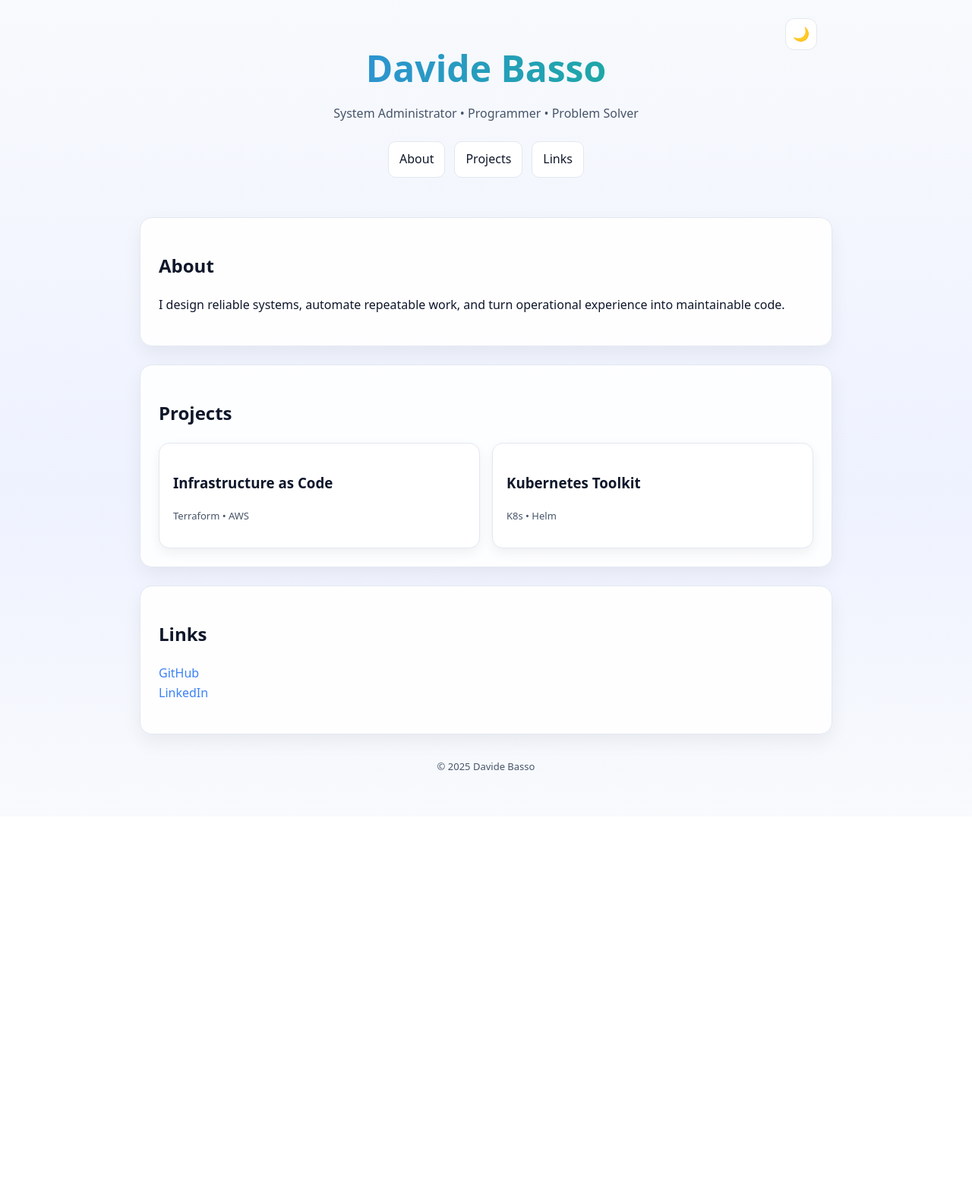
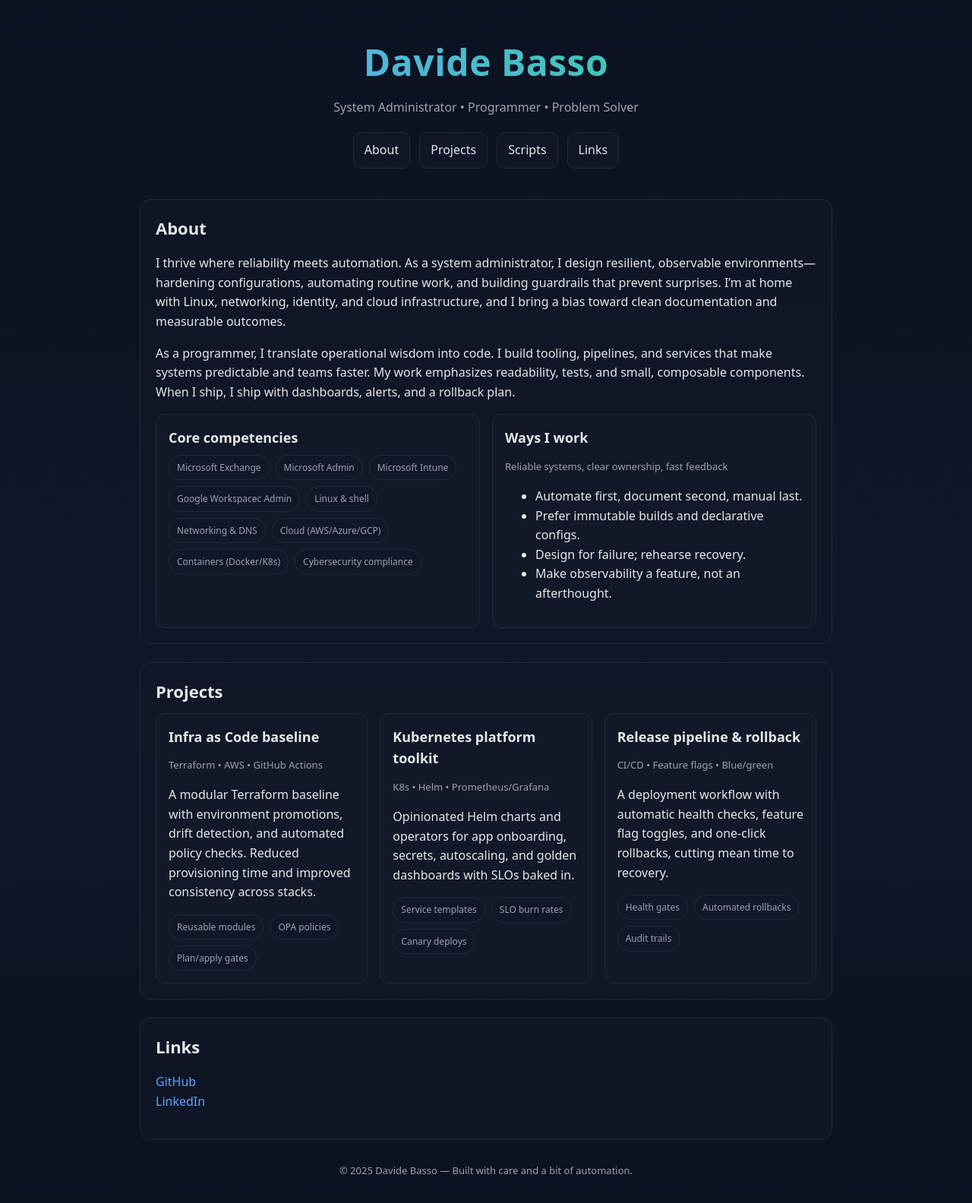
Before and after one commit to Nebel01/davidebasso.me, a plain HTML site: page index.html in a window 1280 px wide. Shown: the part 20-1604 px from the top of the page at 76% size. Before the commit the page ends 1095 px from the top, so only its background shows below. Drawn offline with Linux system fonts and the light colour scheme.

Commit message:
Restored a previous version

```diff
--- a/index.html
+++ b/index.html
@@ -6,45 +6,23 @@
   <title>Davide Basso — Portfolio</title>
   <meta name="description" content="Davide Basso's portfolio — System Administrator and more." />
   <style>
-
-    /* =========================
-       THEME VARIABLES
-       ========================= */
     :root {
-      --bg-gradient: linear-gradient(180deg, #f8fafc 0%, #eef2ff 60%, #f8fafc 100%);
-      --card: #ffffff;
-      --text: #0f172a;
-      --muted: #475569;
-      --accent: #3b82f6;
-      --accent-2: #10b981;
-      --border: #e2e8f0;
-      --shadow: rgba(15, 23, 42, 0.06);
-    }
-
-    [data-theme="dark"] {
-      --bg-gradient: linear-gradient(180deg, #0b1220 0%, #0f172a 60%, #0b1220 100%);
+      --bg: #0f172a;
       --card: #111827;
       --text: #e5e7eb;
       --muted: #9ca3af;
       --accent: #60a5fa;
       --accent-2: #34d399;
       --border: #1f2937;
-      --shadow: rgba(0, 0, 0, 0.4);
     }
-
-    /* =========================
-       BASE STYLES
-       ========================= */
 
     * { box-sizing: border-box; }
     html, body { margin: 0; padding: 0; }
-
     body {
-      font-family: system-ui, -apple-system, Segoe UI, Roboto, Helvetica, Arial, sans-serif;
-      background: var(--bg-gradient);
+      font-family: system-ui, -apple-system, Segoe UI, Roboto, Helvetica, Arial, "Apple Color Emoji", "Segoe UI Emoji";
+      background: linear-gradient(180deg, #0b1220 0%, #0f172a 60%, #0b1220 100%);
       color: var(--text);
       line-height: 1.6;
-      transition: background 300ms ease, color 300ms ease;
     }
 
     .container {
@@ -53,71 +31,32 @@
       padding: 24px;
     }
 
-    /* =========================
-       HEADER
-       ========================= */
-
     header {
-      position: relative;
-      padding: 48px 0 20px;
+      padding: 40px 0 16px;
       text-align: center;
     }
 
 .name {
   font-size: clamp(28px, 5vw, 48px);
   font-weight: 800;
+  letter-spacing: 0.5px;
   margin: 0;
+
   background: linear-gradient(90deg, var(--accent), var(--accent-2));
-      -webkit-background-clip: text;
-      background-clip: text;
-      color: transparent;
+  background-clip: text;            /* Firefox + modern browsers */
+  -webkit-background-clip: text;    /* Chrome/Safari */
+  color: transparent;               /* lets the background show through the glyphs */
 }
+
 
     .tagline {
       margin: 8px 0 0;
       color: var(--muted);
+      font-size: 16px;
     }
 
-    /* =========================
-       THEME TOGGLE
-       ========================= */
-
-    .theme-toggle {
-      position: absolute;
-      top: 20px;
-      right: 20px;
-      width: 42px;
-      height: 42px;
-      border-radius: 12px;
-      border: 1px solid var(--border);
-      background: var(--card);
-      color: var(--text);
-      cursor: pointer;
-      display: grid;
-      place-items: center;
-      font-size: 18px;
-      transition: border-color 120ms ease;
-    }
-
-    .theme-toggle:hover {
-      border-color: var(--accent);
-    }
-
-    .theme-icon {
-      display: inline-block;
-      transition: transform 400ms ease;
-    }
-
-    .theme-icon.rotate {
-      transform: rotate(360deg);
-    }
-
-    /* =========================
-       NAV
-       ========================= */
-
     nav {
-      margin-top: 24px;
+      margin-top: 20px;
       display: flex;
       gap: 12px;
       justify-content: center;
@@ -125,159 +64,232 @@
     }
 
     nav a {
+      display: inline-block;
       padding: 10px 14px;
       border: 1px solid var(--border);
       border-radius: 10px;
       color: var(--text);
       text-decoration: none;
-      background-color: var(--card);
-      transition: all 120ms ease;
+      background-color: rgba(17, 24, 39, 0.7);
+      transition: transform 120ms ease, border-color 120ms ease, background-color 120ms ease;
     }
 
     nav a:hover {
       transform: translateY(-2px);
       border-color: var(--accent);
+      background-color: rgba(17, 24, 39, 0.9);
     }
-
-    /* =========================
-       CONTENT
-       ========================= */
 
     main {
       display: grid;
       gap: 24px;
-      margin-top: 32px;
+      margin-top: 24px;
     }
 
     section {
-      background-color: color-mix(in srgb, var(--card) 90%, transparent);
+      background-color: rgba(17, 24, 39, 0.6);
       border: 1px solid var(--border);
-      border-radius: 16px;
-      padding: 24px;
-      box-shadow: 0 10px 25px var(--shadow);
+      border-radius: 14px;
+      padding: 20px;
+      backdrop-filter: blur(4px);
+    }
+
+    section h2 {
+      margin: 0 0 10px;
+      font-size: 22px;
     }
 
     .grid {
       display: grid;
       grid-template-columns: repeat(auto-fit, minmax(260px, 1fr));
       gap: 16px;
-      margin-top: 12px;
+      margin-top: 8px;
     }
 
     .card {
       background-color: var(--card);
       border: 1px solid var(--border);
-      border-radius: 14px;
-      padding: 18px;
-      box-shadow: 0 6px 16px var(--shadow);
+      border-radius: 12px;
+      padding: 16px;
+    }
+
+    .card h3 {
+      margin: 0 0 8px;
+      font-size: 18px;
     }
 
     .meta {
       color: var(--muted);
       font-size: 13px;
+      margin-bottom: 8px;
+    }
+
+    ul.inline {
+      list-style: none;
+      padding: 0;
+      margin: 8px 0 0;
+      display: flex;
+      flex-wrap: wrap;
+      gap: 8px;
+    }
+
+    ul.inline li {
+      padding: 6px 10px;
+      border: 1px solid var(--border);
+      border-radius: 999px;
+      font-size: 12px;
+      color: var(--muted);
+      background-color: rgba(15, 23, 42, 0.7);
     }
 
     .links a {
       color: var(--accent);
       text-decoration: none;
-      font-weight: 500;
+      border-bottom: 1px dashed transparent;
+      transition: border-color 120ms ease;
     }
 
     .links a:hover {
-      text-decoration: underline;
+      border-color: var(--accent);
     }
 
     footer {
       text-align: center;
       color: var(--muted);
       font-size: 13px;
-      padding: 32px 0;
+      padding: 30px 0;
+    }
+
+    /* Accessibility: focus outlines */
+    a:focus-visible, button:focus-visible {
+      outline: 2px solid var(--accent);
+      outline-offset: 2px;
+      border-radius: 6px;
     }
   </style>
 </head>
-
 <body>
   <div class="container">
-    <header>
-      <button class="theme-toggle" id="themeToggle" aria-label="Toggle theme">
-        <span class="theme-icon" id="themeIcon">🌙</span>
-      </button>
-
+    <header role="banner">
       <h1 class="name">Davide Basso</h1>
       <p class="tagline">System Administrator • Programmer • Problem Solver</p>
 
-      <nav>
+      <nav aria-label="Quick navigation">
         <a href="#about">About</a>
         <a href="#projects">Projects</a>
+        <a href="#scripts">Scripts</a>
         <a href="#links">Links</a>
       </nav>
     </header>
 
-    <main>
-      <section id="about">
-        <h2>About</h2>
+    <main id="content">
+      <!-- Description: How you're great as a System Administrator and at Programming -->
+      <section id="about" aria-labelledby="about-title">
+        <h2 id="about-title">About</h2>
         <p>
-          I design reliable systems, automate repeatable work, and turn operational experience into maintainable code.
+          I thrive where reliability meets automation. As a system administrator, I design resilient, observable
+          environments—hardening configurations, automating routine work, and building guardrails that prevent surprises.
+          I’m at home with Linux, networking, identity, and cloud infrastructure, and I bring a bias toward clean
+          documentation and measurable outcomes.
         </p>
-      </section>
-
-      <section id="projects">
-        <h2>Projects</h2>
+        <p>
+          As a programmer, I translate operational wisdom into code. I build tooling, pipelines, and services that make
+          systems predictable and teams faster. My work emphasizes readability, tests, and small, composable components.
+          When I ship, I ship with dashboards, alerts, and a rollback plan.
+        </p>
         <div class="grid">
-          <div class="card">
-            <h3>Infrastructure as Code</h3>
-            <p class="meta">Terraform • AWS</p>
+          <div class="card" aria-label="Core competencies">
+            <h3>Core competencies</h3>
+            <ul class="inline">
+              <li>Microsoft Exchange</li>
+              <li>Microsoft Admin</li>
+              <li>Microsoft Intune</li>
+              <li>Google Workspacec Admin</li>
+              <li>Linux & shell</li>
+              <li>Networking & DNS</li>
+              <li>Cloud (AWS/Azure/GCP)</li>
+              <li>Containers (Docker/K8s)</li>
+              <li>Cybersecurity compliance</li>
+            </ul>
           </div>
-          <div class="card">
-            <h3>Kubernetes Toolkit</h3>
-            <p class="meta">K8s • Helm</p>
+          <div class="card" aria-label="Ways I work">
+            <h3>Ways I work</h3>
+            <p class="meta">Reliable systems, clear ownership, fast feedback</p>
+            <ul>
+              <li>Automate first, document second, manual last.</li>
+              <li>Prefer immutable builds and declarative configs.</li>
+              <li>Design for failure; rehearse recovery.</li>
+              <li>Make observability a feature, not an afterthought.</li>
+            </ul>
           </div>
         </div>
       </section>
 
-      <section id="links">
-        <h2>Links</h2>
+      <!-- Projects: Breakdown -->
+      <section id="projects" aria-labelledby="projects-title">
+        <h2 id="projects-title">Projects</h2>
+        <div class="grid" role="list">
+          <article class="card" role="listitem">
+            <h3>Infra as Code baseline</h3>
+            <p class="meta">Terraform • AWS • GitHub Actions</p>
+            <p>
+              A modular Terraform baseline with environment promotions, drift detection, and automated policy checks.
+              Reduced provisioning time and improved consistency across stacks.
+            </p>
+            <ul class="inline">
+              <li>Reusable modules</li>
+              <li>OPA policies</li>
+              <li>Plan/apply gates</li>
+            </ul>
+          </article>
+
+          <article class="card" role="listitem">
+            <h3>Kubernetes platform toolkit</h3>
+            <p class="meta">K8s • Helm • Prometheus/Grafana</p>
+            <p>
+              Opinionated Helm charts and operators for app onboarding, secrets, autoscaling, and golden dashboards with
+              SLOs baked in.
+            </p>
+            <ul class="inline">
+              <li>Service templates</li>
+              <li>SLO burn rates</li>
+              <li>Canary deploys</li>
+            </ul>
+          </article>
+
+          <article class="card" role="listitem">
+            <h3>Release pipeline & rollback</h3>
+            <p class="meta">CI/CD • Feature flags • Blue/green</p>
+            <p>
+              A deployment workflow with automatic health checks, feature flag toggles, and one-click rollbacks, cutting
+              mean time to recovery.
+            </p>
+            <ul class="inline">
+              <li>Health gates</li>
+              <li>Automated rollbacks</li>
+              <li>Audit trails</li>
+            </ul>
+          </article>
+        </div>
+      </section>
+
+      <!-- Links: GitHub and LinkedIn -->
+      <section id="links" aria-labelledby="links-title">
+        <h2 id="links-title">Links</h2>
         <p class="links">
-          <a href="https://github.com/Nebel01" target="_blank">GitHub</a><br>
-          <a href="https://www.linkedin.com/in/davide-b-020443b0" target="_blank">LinkedIn</a>
+          <a href="https://github.com/Nebel01" target="_blank" rel="noopener">GitHub</a><br />
+          <a href="https://www.linkedin.com/in/davide-b-020443b0" target="_blank" rel="noopener">LinkedIn</a>
         </p>
       </section>
     </main>
 
-    <footer>
-      © <span id="year"></span> Davide Basso
+    <footer role="contentinfo">
+      © <span id="year"></span> Davide Basso — Built with care and a bit of automation.
     </footer>
   </div>
 
   <script>
-    const root = document.documentElement;
-    const toggle = document.getElementById('themeToggle');
-    const icon = document.getElementById('themeIcon');
-
-    function applyTheme(theme) {
-      root.setAttribute('data-theme', theme);
-      icon.textContent = theme === 'dark' ? '☀️' : '🌙';
-    }
-
-    // Auto-detect system theme (only if user hasn't chosen)
-    const storedTheme = localStorage.getItem('theme');
-    if (storedTheme) {
-      applyTheme(storedTheme);
-    } else {
-      const systemDark = window.matchMedia('(prefers-color-scheme: dark)').matches;
-      applyTheme(systemDark ? 'dark' : 'light');
-    }
-
-    toggle.addEventListener('click', () => {
-      const current = root.getAttribute('data-theme') === 'dark' ? 'light' : 'dark';
-      localStorage.setItem('theme', current);
-
-      icon.classList.add('rotate');
-      setTimeout(() => icon.classList.remove('rotate'), 400);
-
-      applyTheme(current);
-    });
-
+    // Set current year in footer
     document.getElementById('year').textContent = new Date().getFullYear();
   </script>
 </body>
```
Lines whose indentation alone changed are shown as unchanged.
